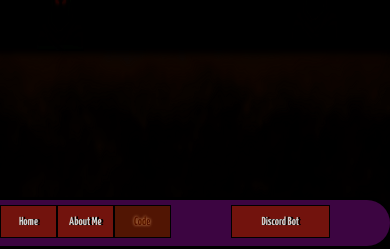
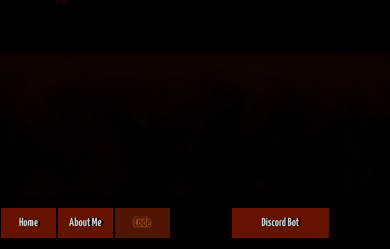
Before and after one commit to kty990/kty990.github.io, a PHP site: page /main/code.html in a window 390 px wide. Shown: the part 675-924 px from the top of the page. Run offline with PHP 8.4, Linux system fonts and the light colour scheme; some web fonts are replaced.

Commit message:
Update site.css

```diff
--- a/css/site.css
+++ b/css/site.css
@@ -399,7 +399,7 @@ html {
         justify-content: center;
         align-items: center;
         margin: 0;
-        margin-top: calc(var(--vh, 1vh) * -7.2);
+        background-color: transparent;
     }
 
     #nav-separator {
@@ -415,7 +415,7 @@ html {
         z-index: 6;
         display: flex;
         flex-direction: column;
-        background-color: #47074dd8;
+        background-color: #00000000;
         backdrop-filter: blur(6px);
         justify-content: center;
         align-items: center;
@@ -430,7 +430,7 @@ html {
     }
 
     #hamburger {
-        display: hidden;
+        display: none;
     }
 
     .nav-link-first {
```
